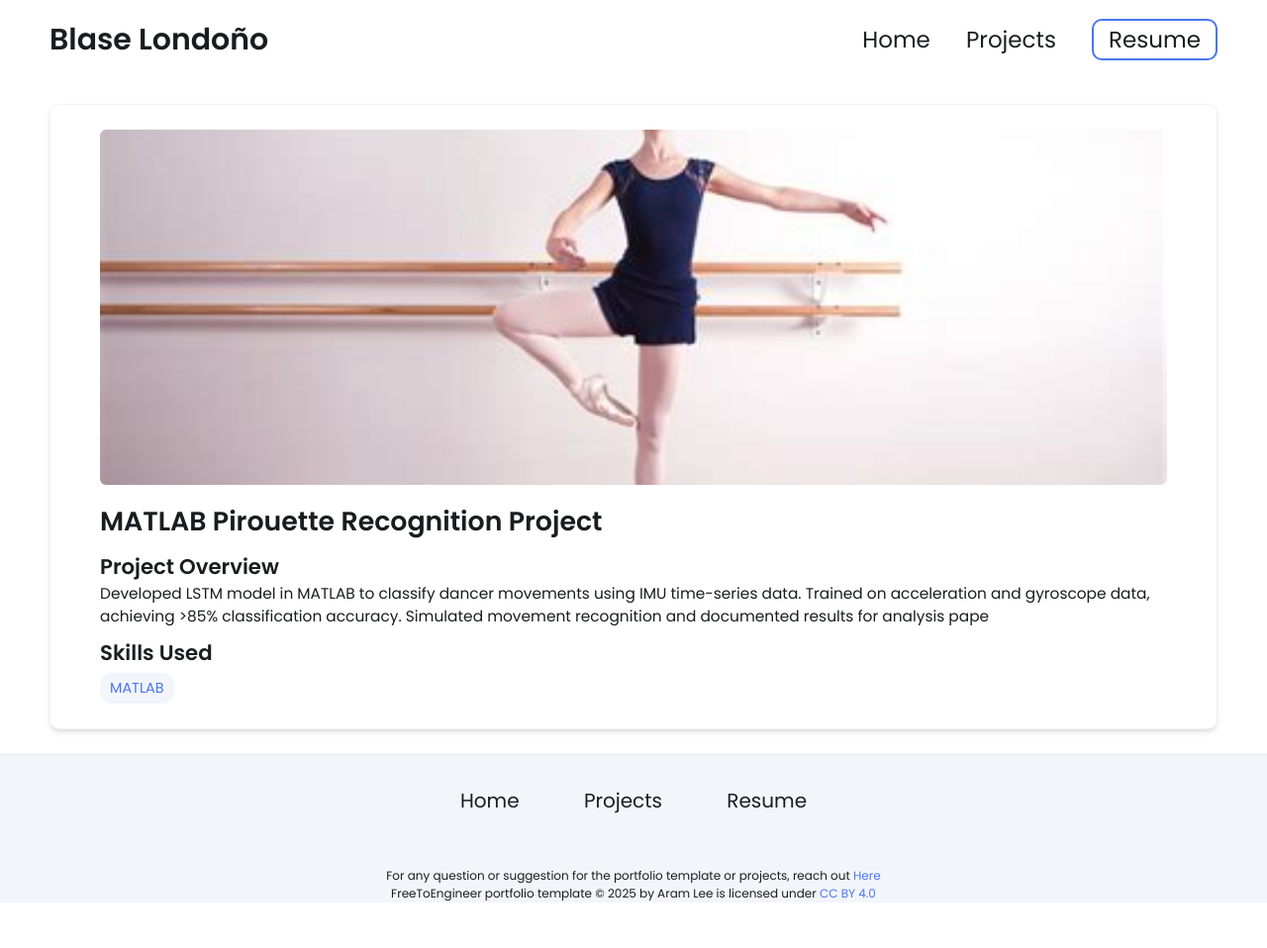
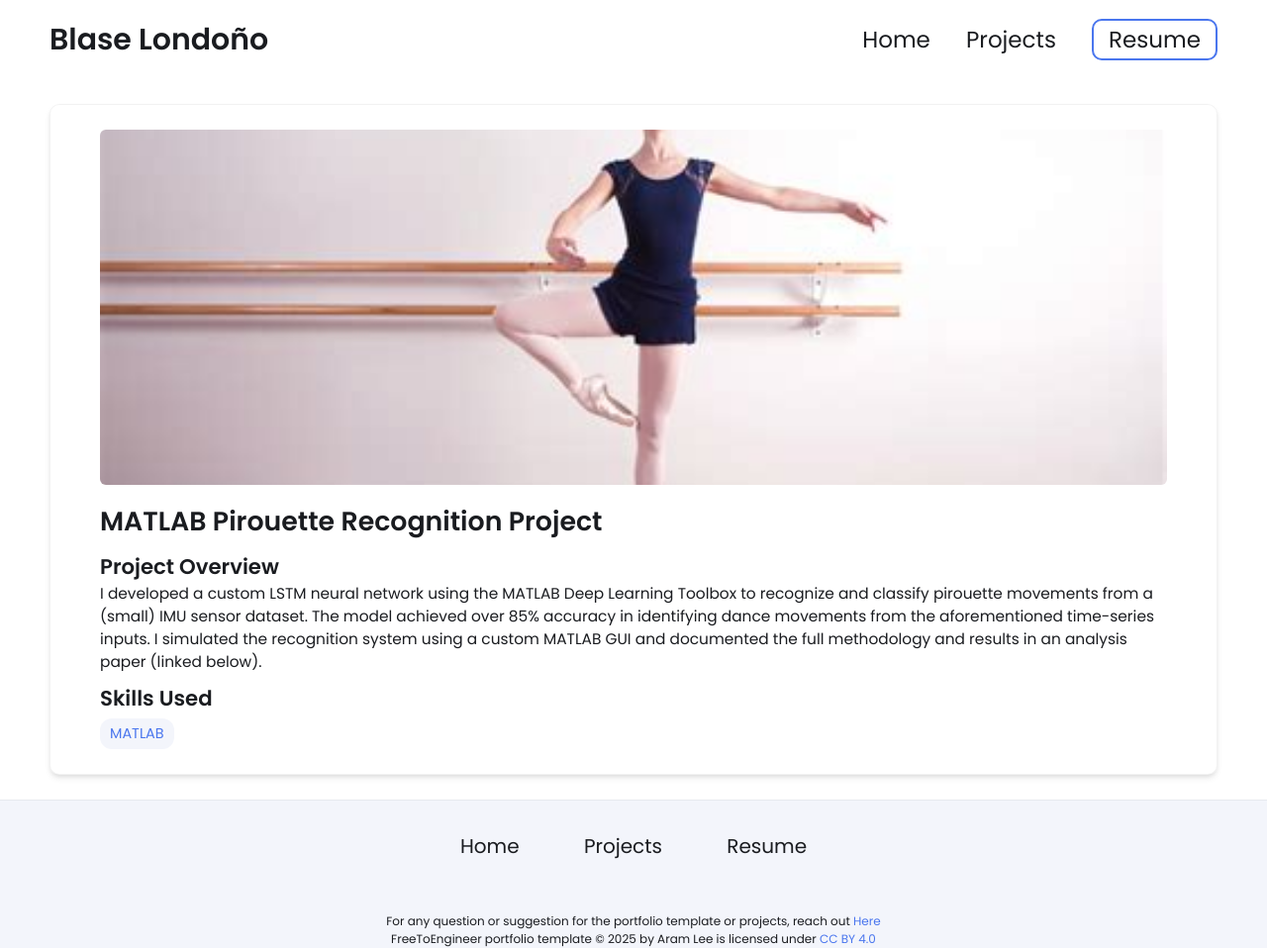
Before and after one commit to blasejlondono/blasejlondono.github.io, a Jekyll site: the page built from _projects/matlab-ml-paper/index.md, in a window 1280 px wide. Shown: the whole page at 99% size. Built offline with Jekyll 4.4.1, drawn with Linux system fonts in a browser that asks for light colours; before the commit the page ends 912 px from its top, so only the background shows below that.

Commit message:
Update index.md

```diff
--- a/_projects/matlab-ml-paper/index.md
+++ b/_projects/matlab-ml-paper/index.md
@@ -1,7 +1,7 @@
 ---
 layout: post
 title: MATLAB Pirouette Recognition Project
-description:  Developed LSTM model in MATLAB to classify dancer movements using IMU time-series data. Trained on acceleration and gyroscope data, achieving >85% classification accuracy. Simulated movement recognition and documented results for analysis pape
+description: I developed a custom LSTM neural network using the MATLAB Deep Learning Toolbox to recognize and classify pirouette movements from a (small) IMU sensor dataset. The model achieved over 85% accuracy in identifying dance movements from the aforementioned time-series inputs. I simulated the recognition system using a custom MATLAB GUI and documented the full methodology and results in an analysis paper (linked below).
 skills:
 - MATLAB
 main-image: /pirouette.jpg
```
